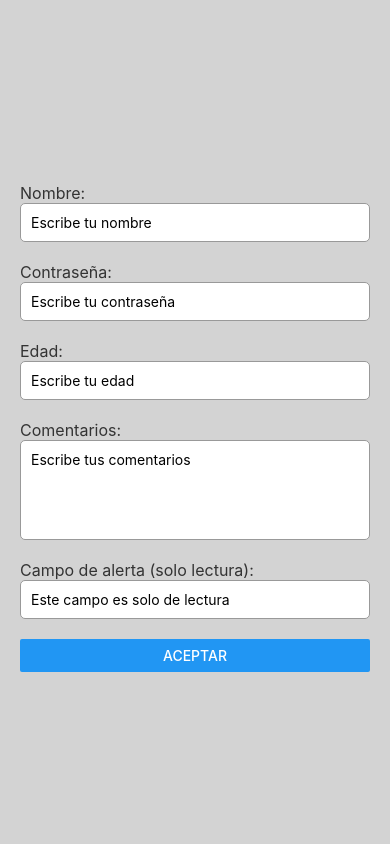
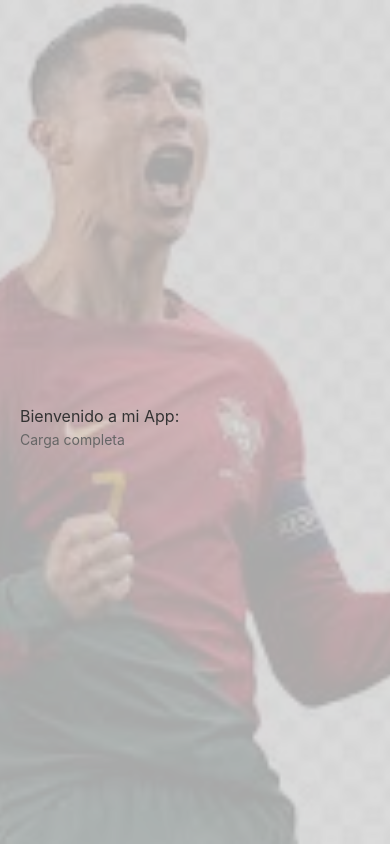
Before and after one commit to josemauricioacev/PM194, a React Native app in the folder my-blank/: screen / in a window 390 px wide. Built offline with nearby package versions, Linux system fonts and the light colour scheme.

Commit message:
ImageBackground

```diff
--- a/my-blank/App.js
+++ b/my-blank/App.js
@@ -1,92 +1,44 @@
-// Zona 1, IMPORTACIONES
-import React, { useState } from 'react';
-import { StyleSheet, Text, View, Button, TextInput, ScrollView } from 'react-native';
+import * as SplashScreen from 'expo-splash-screen';
+import React, { useEffect, useState } from 'react';
+import { StyleSheet, Text, View, ImageBackground } from 'react-native';
 
-// Zona 2, MAIN (ejecución del programa)
+SplashScreen.preventAutoHideAsync();
+
 export default function App() {
-  const [nombre, setNombre] = useState('');
-  const [password, setPassword] = useState('');
-  const [comments, setComments] = useState('');
-  const [age, setAge] = useState('');
+  const [appReady, setAppReady] = useState(false);
 
-  // Mostrar alerta con validación
-  const showAlert = () => {
-    if (nombre.trim() === '' || password.trim() === '' || age.trim() === '') {
-      window.alert('Por favor, completa todos los campos obligatorios.');
-    } else {
-      window.alert(`Nombre: ${nombre}\nContraseña: ${password}\nEdad: ${age}\nComentarios: ${comments}`);
-    }
-  };
-
-  // Limpiar todos los campos
-  const limpiarCampos = () => {
-    setNombre('');
-    setPassword('');
-    setComments('');
-    setAge('');
-  };
+  useEffect(() => {
+    setTimeout(async () => {
+      setAppReady(true);
+      await SplashScreen.hideAsync();
+    }, 2000);
+  }, []);
 
   return (
-    <ScrollView contentContainerStyle={styles.container}>
-      <Text style={styles.label}>Nombre:</Text>
-      <TextInput
-        style={styles.input}
-        placeholder="Escribe tu nombre"
-        value={nombre}
-        onChangeText={setNombre}
-      />
-
-      <Text style={styles.label}>Contraseña:</Text>
-      <TextInput
-        style={styles.input}
-        placeholder="Escribe tu contraseña"
-        value={password}
-        onChangeText={setPassword}
-        secureTextEntry={true}
-      />
-
-      <Text style={styles.label}>Edad:</Text>
-      <TextInput
-        style={styles.input}
-        placeholder="Escribe tu edad"
-        value={age}
-        onChangeText={setAge}
-        keyboardType="numeric"
-      />
-
-      <Text style={styles.label}>Comentarios:</Text>
-      <TextInput
-        style={[styles.input, styles.textArea]}
-        placeholder="Escribe tus comentarios"
-        value={comments}
-        onChangeText={setComments}
-        multiline={true}
-        numberOfLines={4}
-        textAlignVertical="top"
-      />
-
-      <Text style={styles.label}>Campo de alerta (solo lectura):</Text>
-      <TextInput
-        style={styles.input}
-        value="Este campo es solo de lectura"
-        editable={false}
-      />
-
-      <View style={styles.buttonContainer}>
-        <Button
-          title="Aceptar"
-          onPress={showAlert}
-        />
+    <ImageBackground
+      source={require('./assets/cr7.jpg')} // Cambiado a cr7.jpg
+      style={styles.background}
+      resizeMode="cover" // Asegura que la imagen se ajuste al contenedor
+    >
+      <View style={styles.container}>
+        <Text style={styles.label}>Bienvenido a mi App:</Text>
+        <Text style={styles.subtitle}>
+          {appReady ? 'Carga completa' : 'Cargando...'}
+        </Text>
       </View>
-    </ScrollView>
+    </ImageBackground>
   );
 }
 
-// Zona 3, ESTILOS y CSS (lo bonito)
 const styles = StyleSheet.create({
+  background: {
+    flex: 1, // Ocupa todo el espacio disponible
+    width: '100%', // Asegura que la imagen ocupe el ancho completo
+    height: '100%', // Asegura que la imagen ocupe el alto completo
+  },
   container: {
     flexGrow: 1,
-    backgroundColor: '#d3d3d3',
+    backgroundColor: 'rgba(211, 211, 211, 0.8)', // Fondo semitransparente para que la imagen sea visible
     padding: 20,
     alignItems: 'stretch',
     justifyContent: 'center',
@@ -96,18 +48,9 @@ const styles = StyleSheet.create({
     marginTop: 10,
     color: '#333',
   },
-  input: {
-    borderWidth: 1,
-    borderColor: '#999',
-    borderRadius: 5,
-    padding: 10,
-    backgroundColor: '#fff',
-    marginBottom: 10,
-  },
-  textArea: {
-    height: 100,
-  },
-  buttonContainer: {
-    marginTop: 10,
+  subtitle: {
+    fontSize: 14,
+    color: '#666',
+    marginTop: 5,
   },
 });
--- a/my-blank/app.json
+++ b/my-blank/app.json
@@ -4,12 +4,12 @@
     "slug": "my-blank",
     "version": "1.0.0",
     "orientation": "portrait",
-    "icon": "./assets/splash-icon.png",
+    "icon": "./assets/cr7.jpg",
     "userInterfaceStyle": "light",
     "newArchEnabled": true,
     "splash": {
-      "image": "./assets/splash-icon.png",
-      "resizeMode": "contain",
+      "image": "./assets/cr7.jpg",
+      "resizeMode": "cover",
       "backgroundColor": "#ffffff"
     },
     "ios": {
@@ -17,13 +17,13 @@
     },
     "android": {
       "adaptiveIcon": {
-        "foregroundImage": "./assets/adaptive-icon.png",
+        "foregroundImage": "./assets/cr7.jpg",
         "backgroundColor": "#ffffff"
       },
       "edgeToEdgeEnabled": true
     },
     "web": {
-      "favicon": "./assets/splash-icon.png"
+      "favicon": "./assets/cr7.jpg"
     },
     "plugins": [
       "expo-splash-screen"
```
Also changed, not shown: my-blank/assets/cr7.jpg (added).
